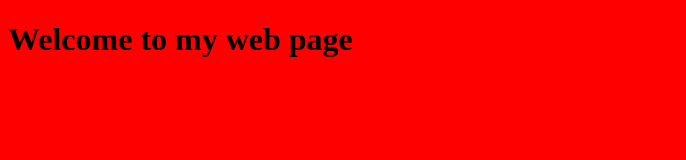
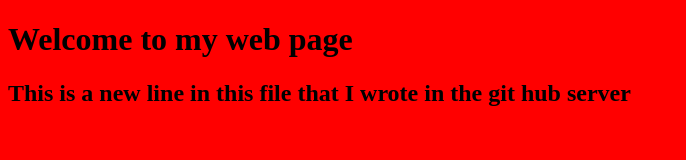
Before and after one commit to sharbel1/web50-projects-2020-x-search, a plain HTML site: page Responsive.html in a window 1280 px wide. Shown: the whole page, without its empty margins (0-686 px from the left). Drawn offline with Linux system fonts and the light colour scheme.

Commit message:
I add a new line to the file...

```diff
--- a/Responsive.html
+++ b/Responsive.html
@@ -17,5 +17,6 @@
     </head>
     <body>
         <h1>Welcome to my web page</h1>
+        <h2>This is a new line in this file that I wrote in the git hub server</>
     </body>
 </html>
```
